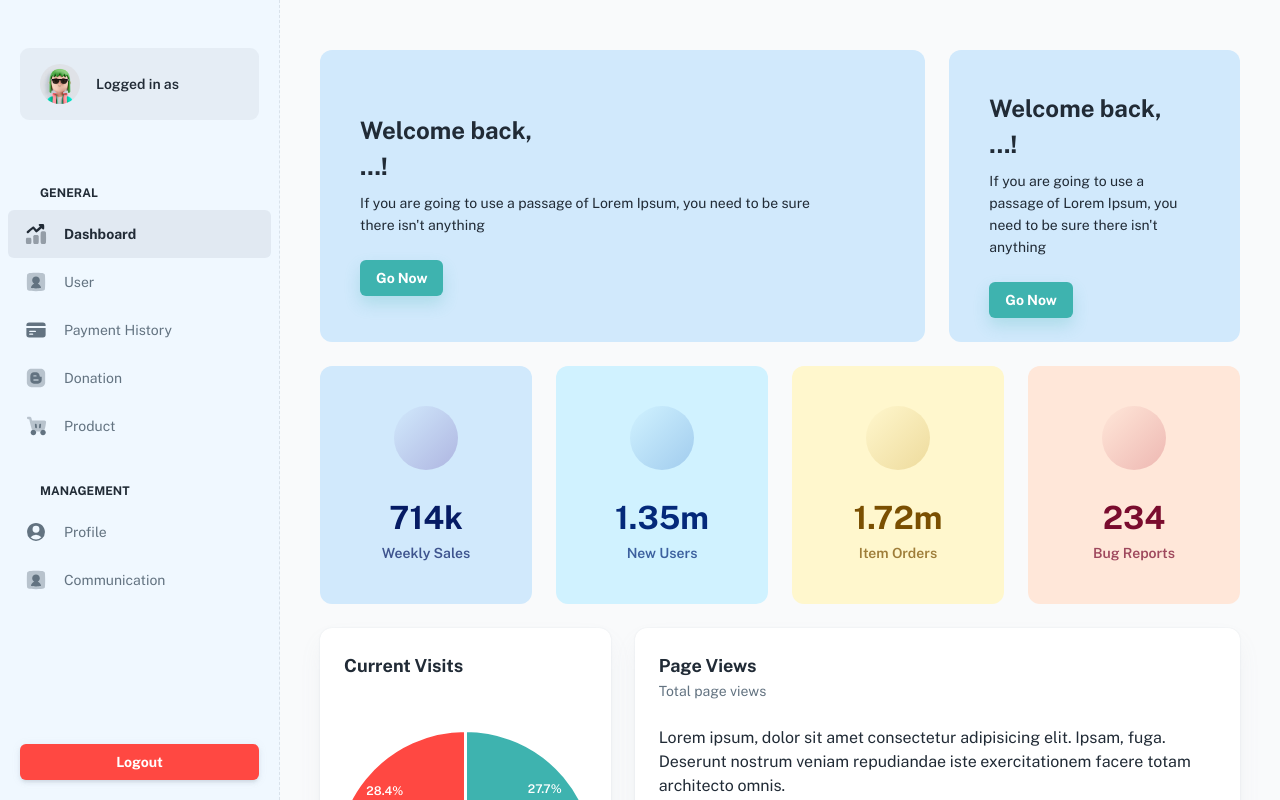
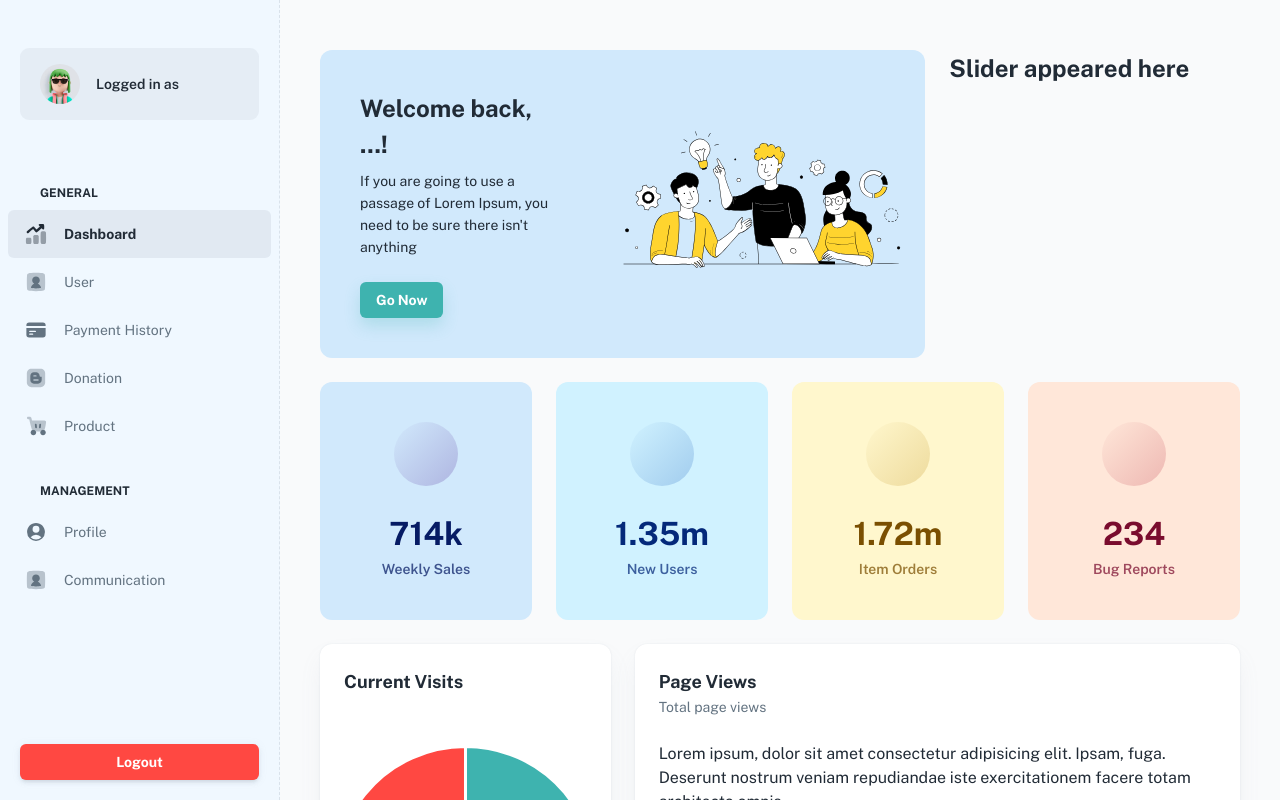
Before and after one commit to nazm0l/brotherhood, a React (Create React App) app: page /dashboard/app in a window 1280 px wide. Shown: the top 800 px of the page. Built offline with nearby package versions, Linux system fonts and the light colour scheme; sample sign-in values are in the browser's storage; some icons are missing; a web font is replaced by a local one.

Commit message:
welcome image added

```diff
--- a/src/components/app-welcome/AppWelcome.js
+++ b/src/components/app-welcome/AppWelcome.js
@@ -2,6 +2,8 @@ import PropTypes from 'prop-types';
 import { Link as RouterLink } from 'react-router-dom';
 // material
 import { Button, Card, CardContent, Typography, styled } from '@mui/material';
+
+import illus from '../../images/appillus.svg';
 
 // ----------------------------------------------------------------------
 
@@ -35,8 +37,7 @@ export default function AppWelcome({ displayName }) {
         }}
       >
         <Typography gutterBottom variant="h4">
-          Welcome back,
-          <br /> {!displayName ? '...' : displayName}!
+          Welcome back, {!displayName ? '...' : displayName}!
         </Typography>
 
         <Typography variant="body2" sx={{ pb: { xs: 3, xl: 5 }, maxWidth: 480, mx: 'auto' }}>
@@ -48,13 +49,7 @@ export default function AppWelcome({ displayName }) {
         </Button>
       </CardContent>
 
-      {/* <SeoIllustration
-        sx={{
-          p: 3,
-          width: 360,
-          margin: { xs: 'auto', md: 'inherit' },
-        }}
-      /> */}
+      <img alt="welcome" src={illus} width={320} style={{ margin: 'auto' }} />
     </RootStyle>
   );
 }
--- a/src/pages/DashboardAppPage.js
+++ b/src/pages/DashboardAppPage.js
@@ -20,17 +20,13 @@ export default function DashboardAppPage() {
       </Helmet>
 
       <Container maxWidth="xl">
-        {/* <Typography variant="h4" sx={{ mb: 5 }}>
-          Hi, Welcome back
-        </Typography> */}
-
         <Grid container spacing={3}>
           <Grid item xs={12} md={8}>
             <AppWelcome displayName={auth.user} />
           </Grid>
 
           <Grid item xs={12} md={4}>
-            <AppWelcome displayName={auth.role} />
+            <Typography variant="h4">Slider appeared here</Typography>
           </Grid>
 
           <Grid item xs={12} sm={6} md={3}>
--- a/src/pages/ProfilePage.js
+++ b/src/pages/ProfilePage.js
@@ -41,15 +41,7 @@ export default function DashboardAppPage() {
 
       <Container maxWidth="lg">
         <Grid container spacing={3}>
-          <Grid item xs={12} md={12}>
-            <AppWelcome displayName="Kholil" />
-          </Grid>
-
           <Grid item xs={12} sm={12} md={12}>
-            <Typography variant="h4" sx={{ mb: 5 }}>
-              User Details
-            </Typography>
-
             <Stack spacing={5}>
               <Tabs
                 value={currentTab}
```
Also changed, not shown: src/images/appillus.svg (added).
